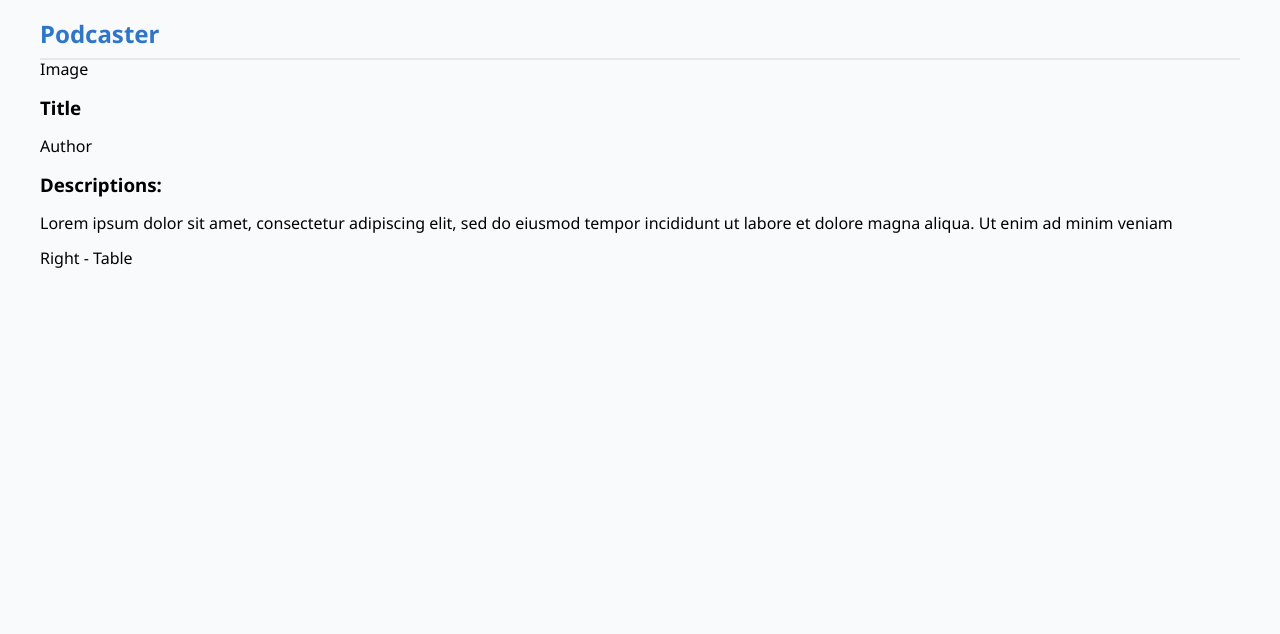
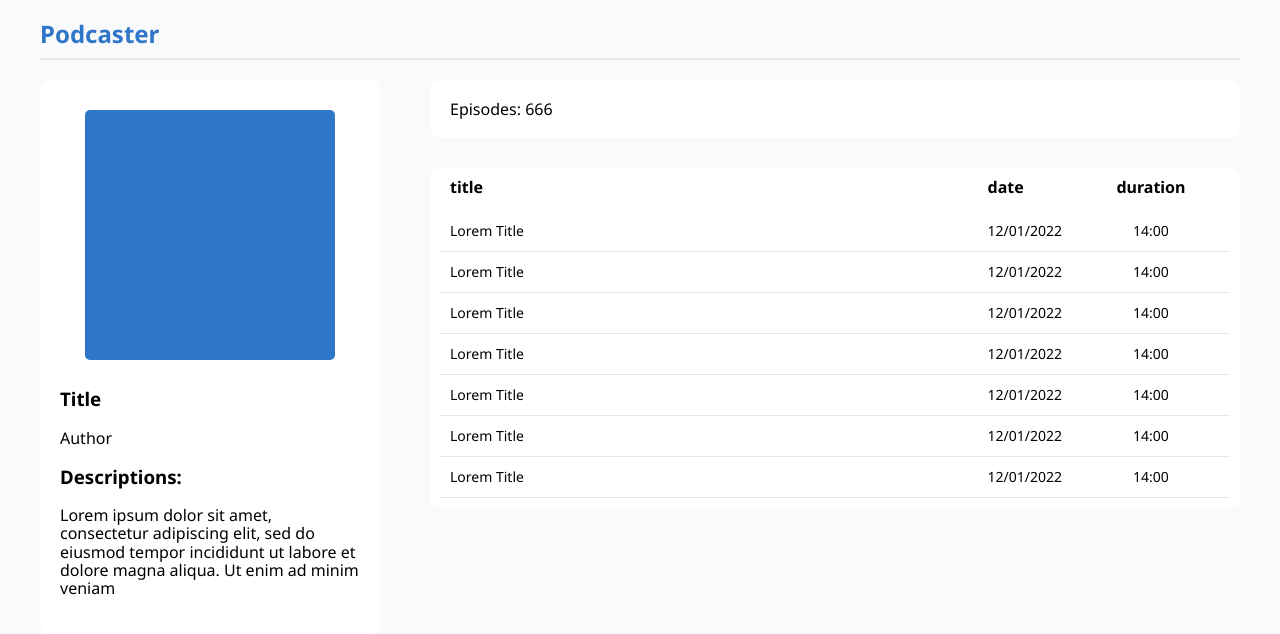
Before and after one commit to BogdanDraghia/demo-app-react, a React (Create React App) app: page /podcast in a window 1280 px wide. Shown: the top 634 px of the page. Built offline with nearby package versions, Linux system fonts and the light colour scheme.

Commit message:
feat: Create Table component to display list of podcast episodes, Podcast Episode Details and style

```diff
--- a/src/App.js
+++ b/src/App.js
@@ -2,17 +2,20 @@ import Layout from "./layout/Layout";
 import { Routes, Route } from "react-router-dom";
 import PodcastList from "./scenes/PodcastList/PodcastList";
 import Podcast from "./scenes/Podcast/Podcast";
-import PodcastEpisode from "./scenes/PodcastEpisode/PodcastEpisode";
+import PodcastEpisode from "./scenes/Podcast/PodcastEpisode";
 
 import "../src/styles/global.css";
 import Error404 from "./404";
+import PodcastListEpisodes from "./scenes/Podcast/PodcastListEpisodes";
 const App = () => {
   return (
     <Routes>
       <Route path="/" element={<Layout />}>
         <Route index element={<PodcastList />} />
-        <Route path="/podcast" element={<Podcast />} />
-        <Route path="/podcastepisode" element={<PodcastEpisode />} />
+        <Route path="/podcast" element={<Podcast />} >
+          <Route index element={<PodcastListEpisodes/>} />
+          <Route path="podcastepisode" element={<PodcastEpisode />} />
+        </Route>
         <Route path="*" element={<Error404 />} />
       </Route>
     </Routes>
--- a/src/layout/navigation/Header.js
+++ b/src/layout/navigation/Header.js
@@ -13,7 +13,7 @@ const Header = () => {
             <Link to="/podcast">Podcast</Link>
           </li>
           <li>
-            <Link to="/podcastepisode">PodcastEpisode</Link>
+            <Link to="/podcast/podcastepisode">PodcastEpisode</Link>
           </li>
         </ul>
       </div>
--- /dev/null
+++ b/src/lib/components/Table/Table.js
@@ -0,0 +1,46 @@
+import {useState} from 'react'
+import style from "./Table.module.css"
+const Table = ({ data}) => {
+    const [headElements] =useState(Object.keys(data.slice(1)[0]))
+    console.log(headElements)
+    return (
+        <div className={style.TableContainer}>
+            <table cellSpacing={0}>
+                <thead>
+                    <tr >
+                        {
+                            headElements.map((el, index) => {
+                                return (<th key={index}>{el}</th>)
+                            })
+                        }
+                    </tr>
+                    <tr style={{ boxShadow: 'none', height: 15 }}>
+
+                    </tr>
+                </thead>
+                <tbody>
+                    {data.map((row, index) => {
+                        return (
+                            <RowTable
+                                key={index}
+                                keyRow={row.id}
+                                rowdata={row} />
+                        )
+                    })}
+                </tbody>
+            </table>
+        </div>
+    )
+}
+
+const RowTable = ({ rowdata}) => {
+    return (
+        <tr >
+            {
+                Object.entries(rowdata).map(([key, value]) => <td key={key}>{value}</td>)
+            }
+        </tr>)
+}
+
+
+export default Table
--- /dev/null
+++ b/src/lib/components/Table/Table.module.css
@@ -0,0 +1,39 @@
+.TableContainer{
+    display: flex;
+    flex-direction: column;
+}
+.TableContainer>table{
+    width: 100%;
+    text-align: left;
+
+}
+
+.TableContainer>table>thead>tr>th:last-child {
+    text-align: left;
+    width: 20%;
+    text-align: center;
+
+}
+.TableContainer>table>thead>tr>th{
+    padding: 0px 10px;
+}
+.TableContainer>table>thead>tr>th:nth-last-child(2) {
+    width: 10%;
+}
+
+.TableContainer>table>tbody>tr {
+    cursor: pointer;
+    position: relative;
+}
+
+
+.TableContainer>table>tbody>tr>td:last-child {
+    text-align: center;
+}
+.TableContainer>table>tbody>tr>td {
+    padding: 5px 10px;
+    height: 30px;
+    font-size: 14px;
+    font-weight: medium;
+    border-bottom: 1px solid var(--grey1);
+}
--- a/src/scenes/Podcast/Podcast.js
+++ b/src/scenes/Podcast/Podcast.js
@@ -1,10 +1,11 @@
+import style from './Podcast.module.css'
+import { Outlet } from 'react-router-dom';
 const Podcast = () => {
   return (
-  <div >
-    <div>
-      <div>
-        <div>
-          Image
+    <div className={style.PodcastContainer}>
+      <div className={style.PodcastContainerLeft}>
+          <div className={style.Image}>
+            <div className={style.ImageMock}>
             </div>
           </div>
           <div>
@@ -24,8 +25,8 @@ const Podcast = () => {
             </p>
         </div>
       </div>
-    <div>
-      Right - Table
+      <div className={style.PodcastContainerRight}>
+        <Outlet />
       </div>
     </div>
   )
--- /dev/null
+++ b/src/scenes/Podcast/Podcast.module.css
@@ -0,0 +1,58 @@
+.PodcastContainer{
+    display: flex;
+    margin-top: 20px;
+    flex: 2;
+    gap:50px;
+}
+.Image{
+    display: flex;
+    justify-content: center;
+    padding: 10px;
+}
+.ImageMock{
+    border-radius: 5px;
+    height: 250px;
+    width: 250px;
+    background-color: var(--accent);
+}
+.PodcastContainerLeft{
+    width: 100%;
+    flex: 1 1;
+    border-radius: 10px;
+    background-color: white;
+    padding: 20px;
+    max-width: 300px;
+}
+
+.PodcastContainerRight{
+    width: 100%;
+    flex: 2 1;
+}
+
+/* PODCASTLISTEPISODE */
+
+.PodcastEpisodesCounter{
+    padding: 20px 20px;
+    margin: 0px 0px 30px;
+    background-color: white;
+    border-radius: 10px;
+
+}
+.PodcastEpisodesContainer{
+    display: flex;
+    flex-direction: column;
+}
+.PodcastEpisodesTable{
+    border-radius: 10px;
+    background-color: white;
+    padding: 10px;
+}
+
+
+/* PODCAST EPISODE */
+
+.PodcastEpisodeContainer{
+    background-color: white;
+    padding: 20px;
+    border-radius: 10px;
+}
--- /dev/null
+++ b/src/scenes/Podcast/PodcastEpisode.js
@@ -0,0 +1,13 @@
+import style from "./Podcast.module.css"
+const PodcastEpisode = () => {
+    return (
+    <div className={style.PodcastEpisodeContainer}>
+        <div>
+            Descriptions Episode
+        </div>
+        <div>
+            Player
+        </div>
+    </div>)
+  };
+export default PodcastEpisode;
--- /dev/null
+++ b/src/scenes/Podcast/PodcastListEpisodes.js
@@ -0,0 +1,24 @@
+import Table from "../../lib/components/Table/Table";
+import style from "./Podcast.module.css"
+const PodcastListEpisode = () => {
+
+    const mockTable = [
+      {title:'Lorem Title', date:'12/01/2022', duration:'14:00'},
+      {title:'Lorem Title', date:'12/01/2022', duration:'14:00'},
+      {title:'Lorem Title', date:'12/01/2022', duration:'14:00'},
+      {title:'Lorem Title', date:'12/01/2022', duration:'14:00'},
+      {title:'Lorem Title', date:'12/01/2022', duration:'14:00'},
+      {title:'Lorem Title', date:'12/01/2022', duration:'14:00'},
+      {title:'Lorem Title', date:'12/01/2022', duration:'14:00'},
+    ]
+
+    return (
+    <div className={style.PodcastEpisodesContainer}>
+      <div className={style.PodcastEpisodesCounter}>Episodes: 666</div>
+      <div className={style.PodcastEpisodesTable}>
+        <Table data={mockTable}/>
+      </div>
+    </div>)
+  };
+
+  export default PodcastListEpisode;
--- a/src/scenes/PodcastEpisode/PodcastEpisode.js
+++ /dev/null
@@ -1,5 +0,0 @@
-const PodcastEpisode = () => {
-  return <div>PodcastEpisode</div>;
-};
-
-export default PodcastEpisode;
```
Lines whose indentation alone changed are shown as unchanged.
